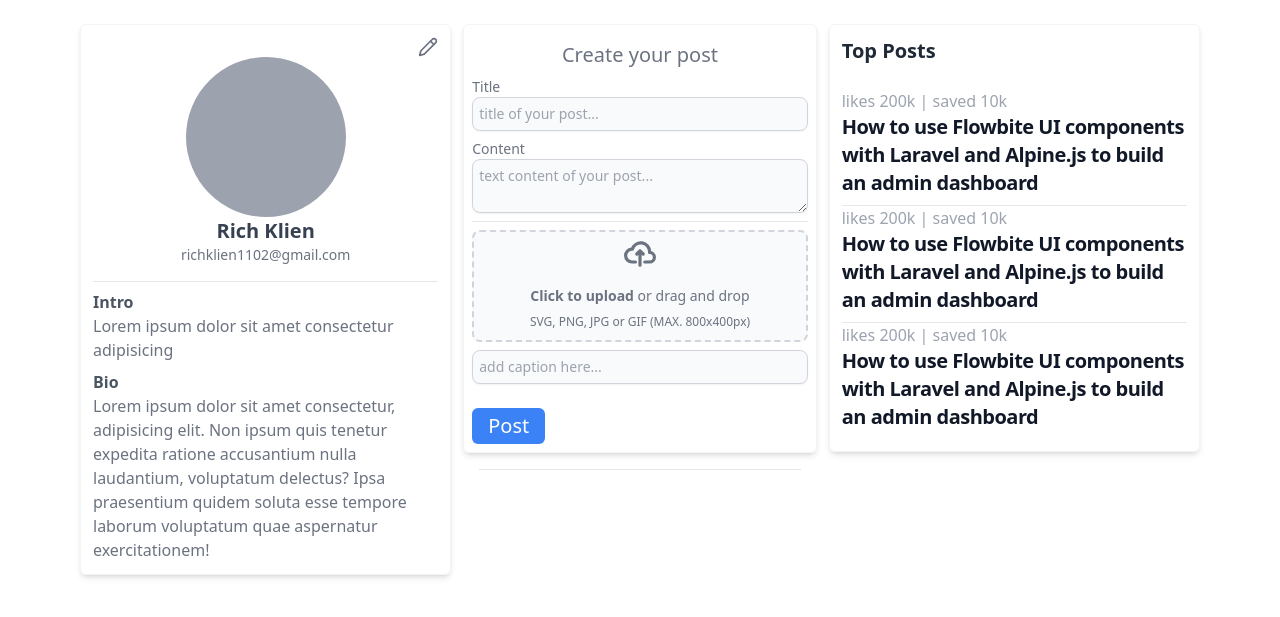
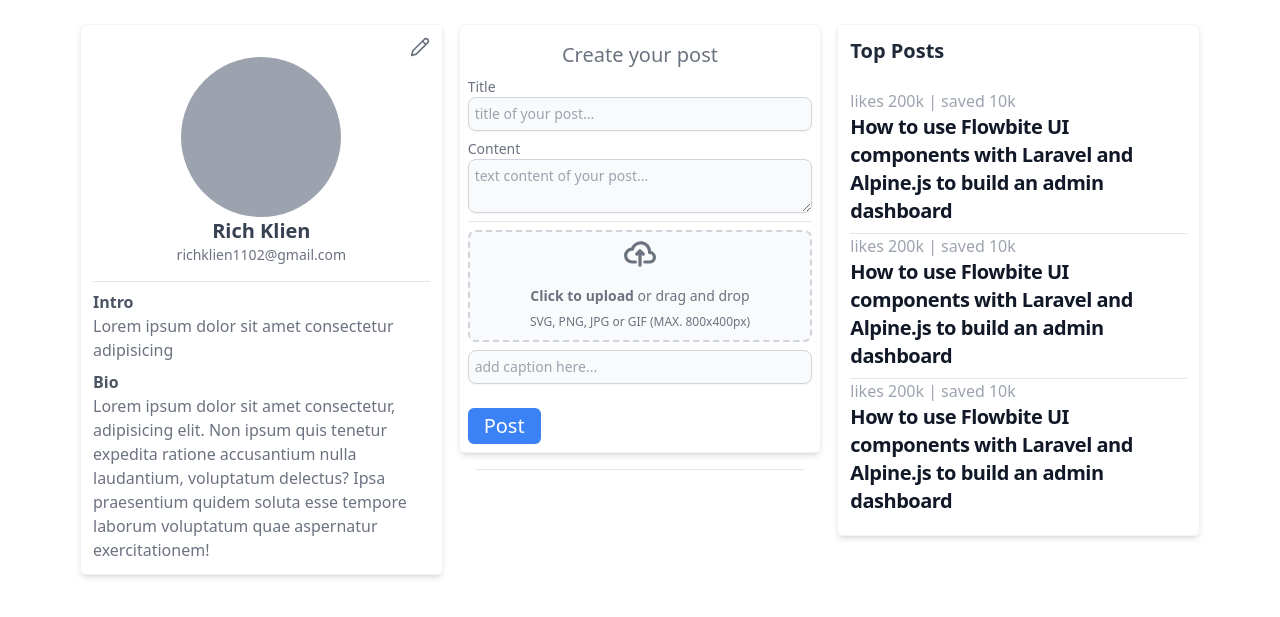
Before and after one commit to Shobhit-Mishra-02/Social-media-app, a Django app: page /social/home/ in a window 1280 px wide. Shown: the part 65-682 px from the top of the page. Run offline with Django 4.2, Linux system fonts and the light colour scheme; the visitor is signed in with stand-in values (Sample User, id 1); data that the repository does not hold is empty; some libraries are stand-ins or nearby versions.

Commit message:
style: used grid instead of using flex in home page

```diff
--- a/templates/home/index.html
+++ b/templates/home/index.html
@@ -7,10 +7,10 @@ home
 
 
 {% block body %}
-<div class="flex justify-center align-middle lg:space-x-2 xl:space-x-3">
+<div class="grid grid-cols-1 gap-4 lg:grid-cols-3 justify-items-center">
 
     <!-- profile  -->
-    <div class="w-full sm:max-w-sm border border-gray-100 h-fit rounded-md p-3 shadow-md hidden lg:block">
+    <div class="w-full border border-gray-100 h-fit rounded-md p-3 shadow-md hidden lg:block md:max-w-md">
         <div class="flex justify-end">
             <span>
                 <a href="{% url 'home:profile' %}">
@@ -37,7 +37,7 @@ home
     </div>
 
     <!-- post container  -->
-    <div id="container" class="w-full sm:max-w-md md:max-w-md xl:max-w-lg text-sm">
+    <div id="container" class="w-full text-sm md:max-w-md lg:max-w-full">
 
         <form class="w-full text-gray-500 rounded-md border border-gray-100 p-2 shadow-md"
             action="{% url 'home:home' %}" method="post" enctype="multipart/form-data">
@@ -88,7 +88,7 @@ home
     </div>
 
     <!-- top posts  -->
-    <div class="w-full sm:max-w-sm border border-gray-100 h-fit rounded-md p-3 shadow-md hidden lg:block">
+    <div class="w-full border border-gray-100 h-fit rounded-md p-3 shadow-md hidden lg:block sm:max-w-md">
         <h3 class="text-xl font-semibold text-gray-800 mb-6">Top Posts</h3>
 
         <div class="divide-y">
```
